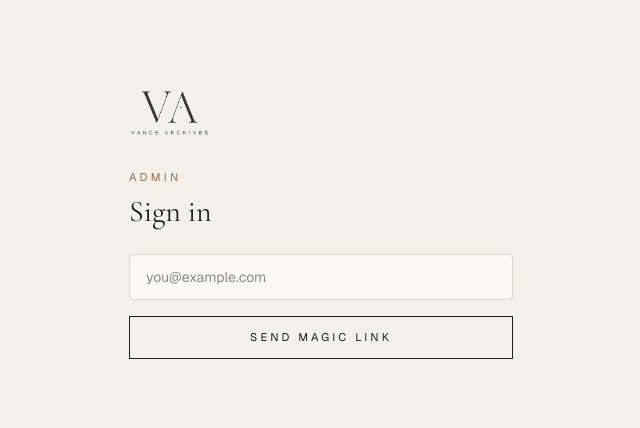
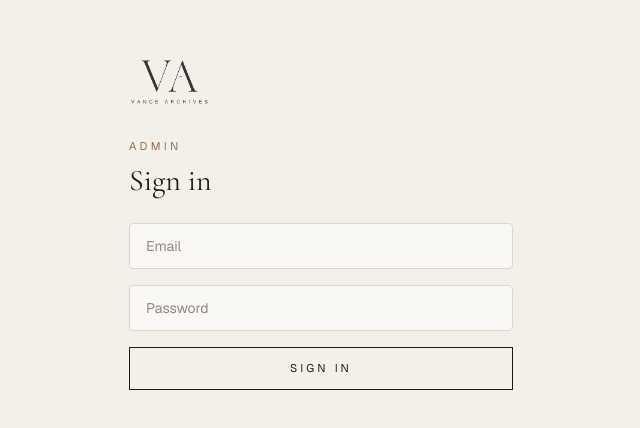
Before and after one commit to xanzure/affiliate_outfits, a Next.js app in the folder web/: page /admin/login in a window 1280 px wide. Shown: the part 176-604 px from the top of the page, without its empty margins (319-959 px from the left). Built offline with nearby package versions, Linux system fonts and the light colour scheme.

Commit message:
switch login to password auth

```diff
--- a/web/app/admin/login/page.tsx
+++ b/web/app/admin/login/page.tsx
@@ -1,61 +1,63 @@
 "use client"
 
 import { useState } from "react"
+import { useRouter } from "next/navigation"
 import { createSupabaseBrowserClient } from "@/lib/supabase/client"
 
 export default function AdminLoginPage() {
+  const router = useRouter()
   const [email, setEmail] = useState("")
-  const [sent, setSent] = useState(false)
+  const [password, setPassword] = useState("")
   const [error, setError] = useState<string | null>(null)
   const [loading, setLoading] = useState(false)
 
-  async function sendLink(e: React.FormEvent) {
+  async function signIn(e: React.FormEvent) {
     e.preventDefault()
     setLoading(true)
     setError(null)
     const supabase = createSupabaseBrowserClient()
-    const { error } = await supabase.auth.signInWithOtp({
-      email,
-      options: { emailRedirectTo: `${window.location.origin}/auth/callback` },
-    })
+    const { error } = await supabase.auth.signInWithPassword({ email, password })
     setLoading(false)
-    if (error) setError(error.message)
-    else setSent(true)
+    if (error) {
+      setError("Invalid email or password.")
+    } else {
+      router.push("/admin/schedule")
+      router.refresh()
+    }
   }
 
   return (
     <main className="flex min-h-screen items-center justify-center px-6">
       <div className="w-full max-w-sm">
         <img src="/logo_cropped.png" alt="Vance Archives" className="mb-8 h-12 w-auto" />
-        <p className="mb-2 text-[0.7rem] tracking-[0.3em] uppercase text-accent">
-          Admin
-        </p>
+        <p className="mb-2 text-[0.7rem] tracking-[0.3em] uppercase text-accent">Admin</p>
         <h1 className="mb-6 font-serif text-3xl text-foreground">Sign in</h1>
-
-        {sent ? (
-          <p className="text-sm text-muted">
-            Check <span className="text-foreground">{email}</span> for a magic link.
-          </p>
-        ) : (
-          <form onSubmit={sendLink} className="space-y-4">
+        <form onSubmit={signIn} className="space-y-4">
           <input
             type="email"
             required
             value={email}
             onChange={(e) => setEmail(e.target.value)}
-              placeholder="you@example.com"
+            placeholder="Email"
             className="w-full rounded-sm border border-line bg-surface px-4 py-3 text-sm text-foreground outline-none focus:border-accent"
           />
-            {error && <p className="text-sm text-red-600">{error}</p>}
+          <input
+            type="password"
+            required
+            value={password}
+            onChange={(e) => setPassword(e.target.value)}
+            placeholder="Password"
+            className="w-full rounded-sm border border-line bg-surface px-4 py-3 text-sm text-foreground outline-none focus:border-accent"
+          />
+          {error && <p className="text-sm text-red-500">{error}</p>}
           <button
             type="submit"
             disabled={loading}
             className="w-full border border-foreground py-3 text-[0.7rem] tracking-[0.28em] uppercase text-foreground transition-colors hover:border-accent hover:bg-accent hover:text-surface disabled:opacity-50"
           >
-              {loading ? "Sending…" : "Send magic link"}
+            {loading ? "Signing in…" : "Sign in"}
           </button>
         </form>
-        )}
       </div>
     </main>
   )
```
Lines whose indentation alone changed are shown as unchanged.
